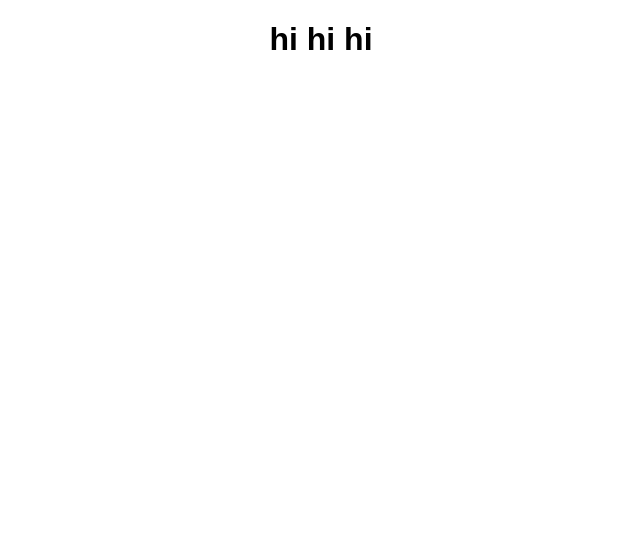
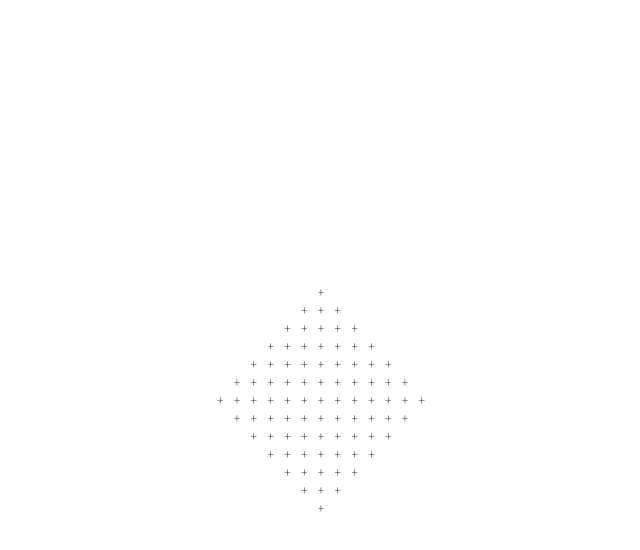
Before and after one commit to data-doge/condenser, a plain HTML site: page index.html in a window 1280 px wide. Shown: the whole page, without its empty margins (319-959 px from the left). Drawn offline with Linux system fonts and the light colour scheme.

Commit message:
can display diamond

```diff
--- a/css/index.css
+++ b/css/index.css
@@ -6,4 +6,13 @@ html, body {
 body {
   text-align: center;
   font-family: Arial;
+  font-family: 'Source Code Pro';
+  font-weight: 200;
 }
+
+.diamond {
+  position: relative;
+  top: 50%;
+  transform: translateY(-50%);
+  font-size: 14px;
+}
--- a/index.html
+++ b/index.html
@@ -3,6 +3,7 @@
   <head>
     <meta charset="utf-8">
     <title>text visualizer</title>
+    <link href='https://fonts.googleapis.com/css?family=Source+Code+Pro:300,200' rel='stylesheet' type='text/css'>
     <link rel="stylesheet" type="text/css" href="./css/normalize.css">
     <link rel="stylesheet" type="text/css" href="./css/index.css">
     <script type="text/javascript" src="./vendor/jquery.min.js"></script>
@@ -11,6 +12,6 @@
   </head>
 
   <body>
-    <h1>hi hi hi</h1>
+    <div class="diamond"></div>
   </body>
 </html>
--- a/js/index.js
+++ b/js/index.js
@@ -1,3 +1,16 @@
 $(document).ready(function () {
-  alert('wsup its jquery')
+
+  String.prototype.repeat = function (num) {
+    return new Array(num + 1).join(this)
+  }
+
+  var cell = '+ '
+  var $diamond = $('.diamond')
+  var rowLengths = [1,3,5,7,9,11,13,11,9,7,5,3,1]
+
+  _.each(rowLengths, function (rowLength) {
+    var $row = $('<div></div>').text(cell.repeat(rowLength))
+    $diamond.append($row)
+  })
+
 })
```
